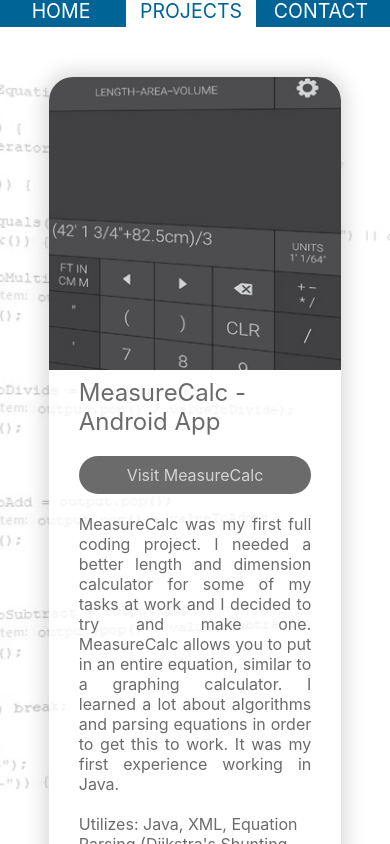
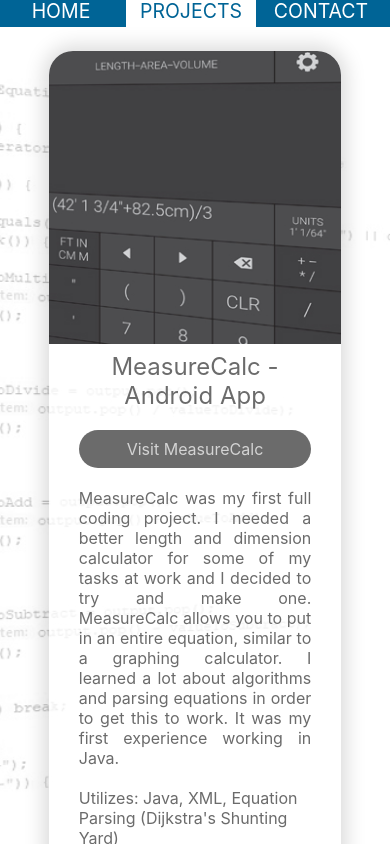
Before and after one commit to danny-carmen/portfolio-site, a React (Create React App) app: page /projects in a window 390 px wide. Built offline with nearby package versions, Linux system fonts and the light colour scheme.

Commit message:
Centering project title and adjusting spacing

```diff
--- a/src/styles/media-queries.scss
+++ b/src/styles/media-queries.scss
@@ -127,8 +127,8 @@
     background-color: rgba(255, 255, 255, 0.75);
     //   background-color: lightgray;
     //   border: 1px solid $primary-color;
-    margin-top: 50px;
-    margin-bottom: 50px;
+    margin-top: 24px;
+    margin-bottom: 25px;
     height: auto;
     width: $primary-dimension;
     display: grid;
@@ -165,6 +165,7 @@
     &--name {
       font-size: 1.5rem;
       margin-top: 2vw;
+      text-align: center;
     }
     &--description {
       align-content: center;
```
